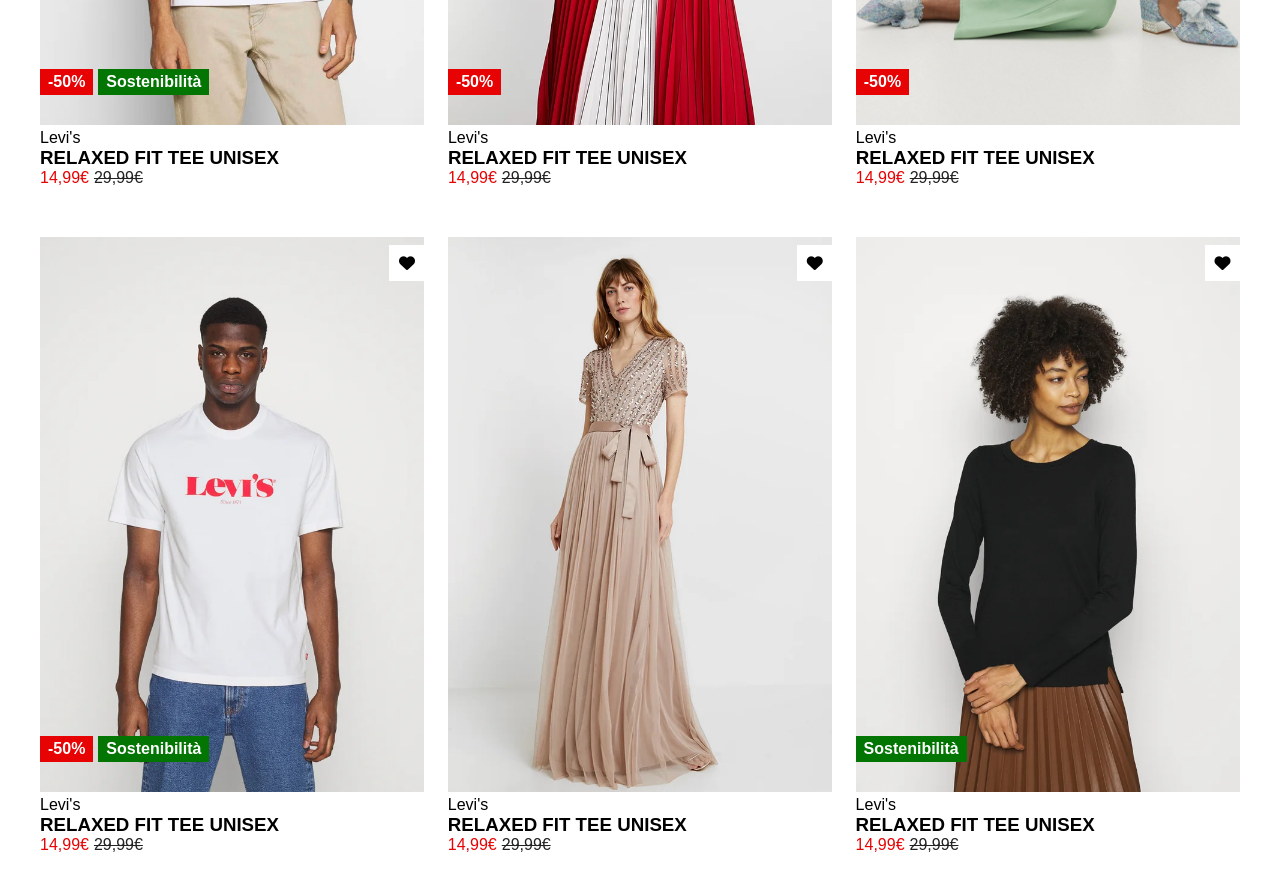
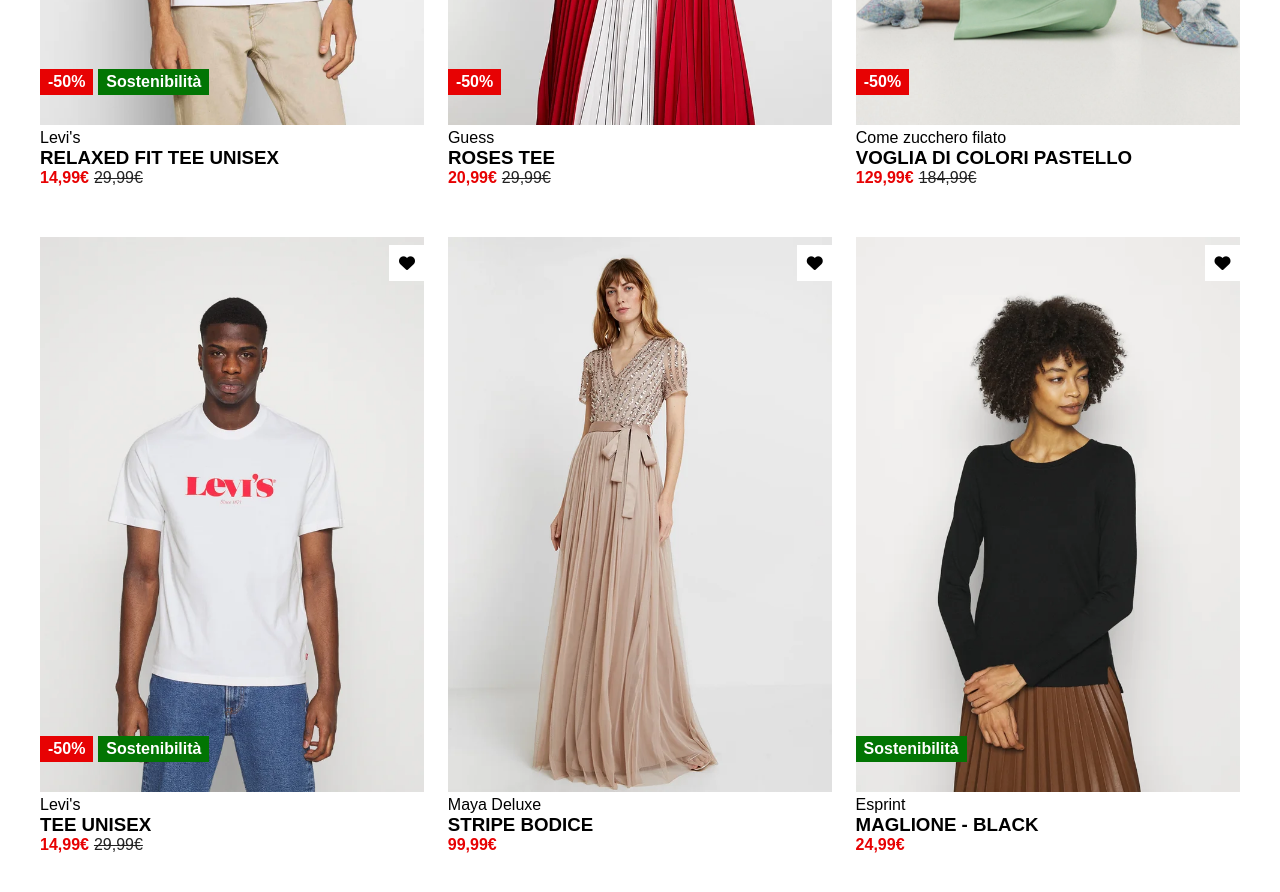
Before and after one commit to titoni-andrea/html-css-boolando, a plain HTML site: page index.html in a window 1280 px wide. Shown: the part 540-1432 px from the top of the page. Drawn offline with Linux system fonts and the light colour scheme.

Commit message:
sistemato contenuti prodotti

```diff
--- a/css/style.css
+++ b/css/style.css
@@ -125,6 +125,7 @@
 
 .prz-sconto {
     color: var(--rosso-sconto);
+    font-weight: bold;
 }
 
 .prz-intero {
--- a/index.html
+++ b/index.html
@@ -35,7 +35,7 @@
 
     <!-- Inizio main -->
     <main>
-        <!-- prima riga di prodotti -->
+        <!-- Prodotto 1 -->
         <div class="cont-prodotti">
             <div class="prodotto">
                 <div class="img-prodotto">
@@ -55,6 +55,8 @@
                     </div>
                 </div>
             </div>
+
+            <!-- Prodotto 2 -->
             <div class="prodotto">
                 <div class="img-prodotto">
                     <img src="img/2.webp" alt="">
@@ -64,14 +66,16 @@
                     </div>
                 </div>
                 <div class="info-prodotto">
-                    <p>Levi's</p>
-                    <h3>RELAXED FIT TEE UNISEX</h3>
+                    <p>Guess</p>
+                    <h3>ROSES TEE</h3>
                     <div class="prezzo">
-                        <p class="prz-sconto">14,99€</p>
+                        <p class="prz-sconto">20,99€</p>
                         <p class="prz-intero">29,99€</p>
                     </div>
                 </div>
             </div>
+
+            <!-- Prodotto 3 -->
             <div class="prodotto">
                 <div class="img-prodotto">
                     <img src="img/3.webp" alt="">
@@ -81,14 +85,16 @@
                     </div>
                 </div>
                 <div class="info-prodotto">
-                    <p>Levi's</p>
-                    <h3>RELAXED FIT TEE UNISEX</h3>
+                    <p>Come zucchero filato</p>
+                    <h3>VOGLIA DI COLORI PASTELLO</h3>
                     <div class="prezzo">
-                        <p class="prz-sconto">14,99€</p>
-                        <p class="prz-intero">29,99€</p>
+                        <p class="prz-sconto">129,99€</p>
+                        <p class="prz-intero">184,99€</p>
                     </div>
                 </div>
             </div>
+
+            <!-- Prodotto 4 -->
             <div class="prodotto">
                 <div class="img-prodotto">
                     <img src="img/4.webp" alt="">
@@ -100,13 +106,15 @@
                 </div>
                 <div class="info-prodotto">
                     <p>Levi's</p>
-                    <h3>RELAXED FIT TEE UNISEX</h3>
+                    <h3>TEE UNISEX</h3>
                     <div class="prezzo">
                         <p class="prz-sconto">14,99€</p>
                         <p class="prz-intero">29,99€</p>
                     </div>
                 </div>
             </div>
+
+            <!-- Prodotto 5 -->
             <div class="prodotto">
                 <div class="img-prodotto">
                     <img src="img/5.webp" alt="">
@@ -115,14 +123,15 @@
                     </div>
                 </div>
                 <div class="info-prodotto">
-                    <p>Levi's</p>
-                    <h3>RELAXED FIT TEE UNISEX</h3>
+                    <p>Maya Deluxe</p>
+                    <h3>STRIPE BODICE</h3>
                     <div class="prezzo">
-                        <p class="prz-sconto">14,99€</p>
-                        <p class="prz-intero">29,99€</p>
+                        <p class="prz-sconto">99,99€</p>
                     </div>
                 </div>
             </div>
+
+            <!-- Prodotto 6 -->
             <div class="prodotto">
                 <div class="img-prodotto">
                     <img src="img/6.webp" alt="">
@@ -132,19 +141,14 @@
                     </div>
                 </div>
                 <div class="info-prodotto">
-                    <p>Levi's</p>
-                    <h3>RELAXED FIT TEE UNISEX</h3>
+                    <p>Esprint</p>
+                    <h3>MAGLIONE - BLACK</h3>
                     <div class="prezzo">
-                        <p class="prz-sconto">14,99€</p>
-                        <p class="prz-intero">29,99€</p>
+                        <p class="prz-sconto">24,99€</p>
                     </div>
                 </div>
             </div>
         </div>
-
-
-        <!-- seconda riga di prodotti -->
-
     </main>
 
     <!-- Inizio footer -->
```
